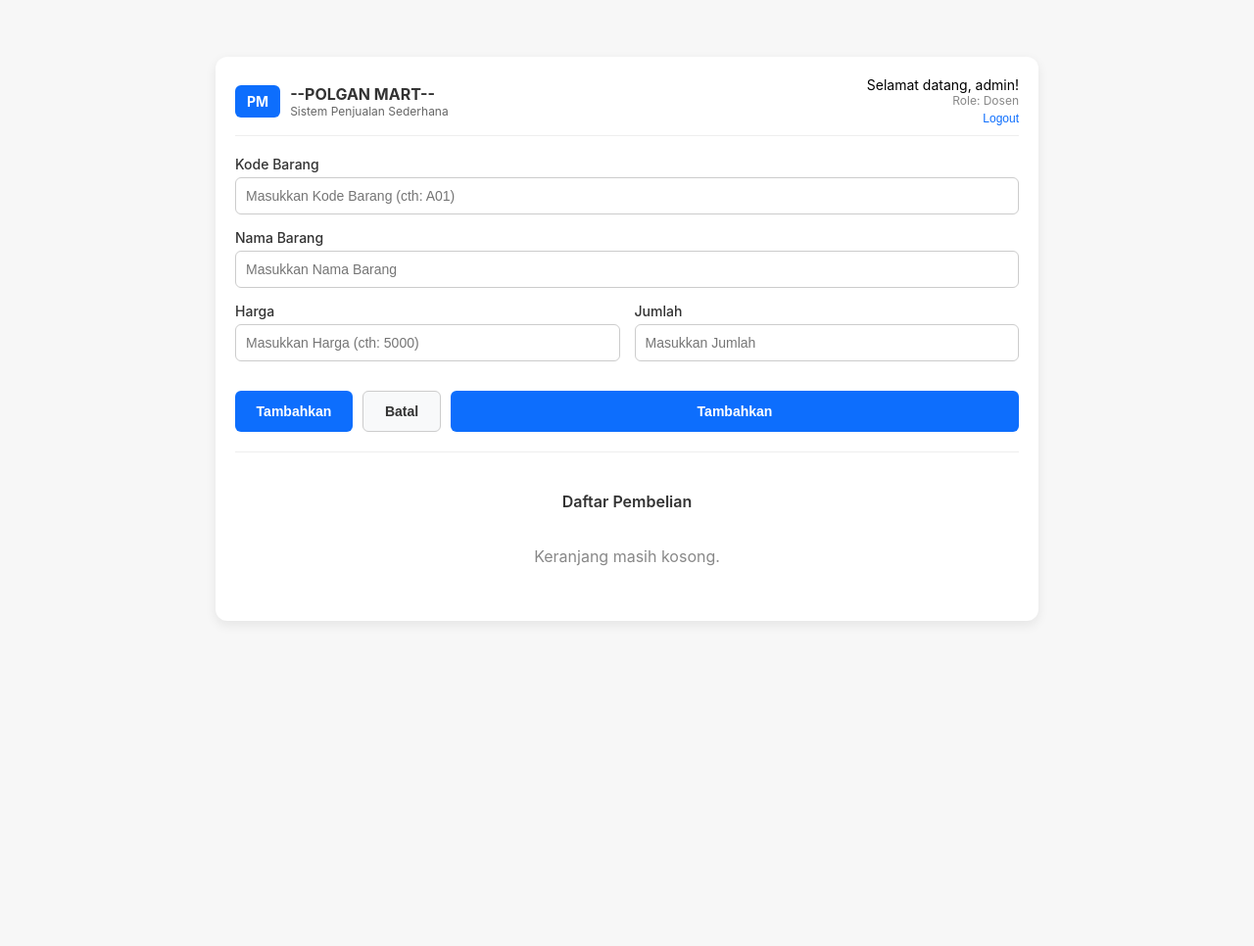
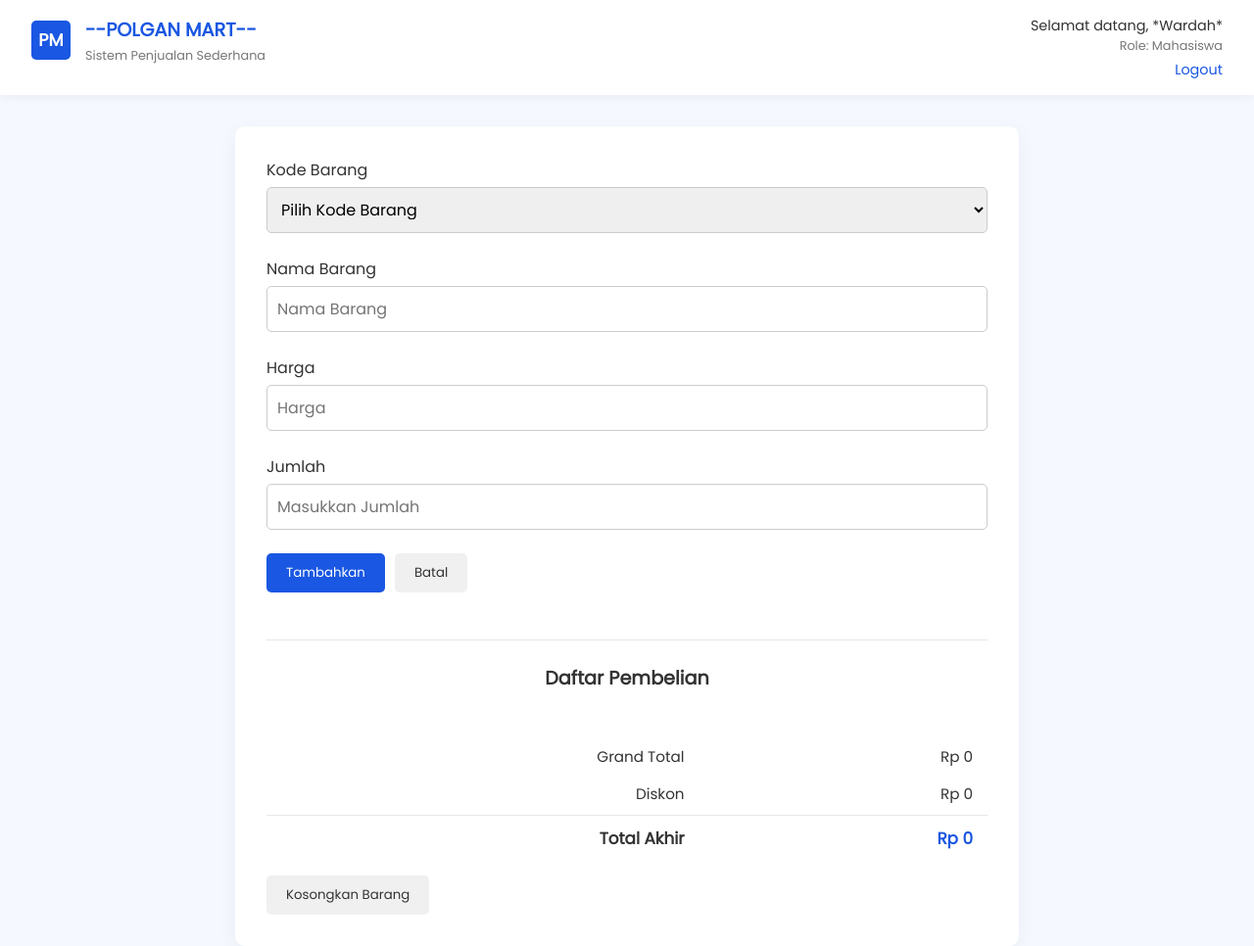
Before and after one commit to Wardah2003/uts_web1_wardahinsanii, a PHP site: page /Dashboard.php in a window 1280 px wide. Shown: the whole page at 98% size. Before the commit the page ends 636 px from the top, so only its background shows below. Run offline with PHP 8.4, Linux system fonts and the light colour scheme.

Commit message:
Kode Barang Select

```diff
--- a/Dashboard.php
+++ b/Dashboard.php
@@ -1,251 +1,424 @@
 <?php
-session_start();
 
-$inputKode = isset($_POST['kode']) ? strtoupper($_POST['kode']) : '';
-$inputNama = isset($_POST['nama']) ? $_POST['nama'] : '';
-$inputHarga = isset($_POST['harga']) ? str_replace('.', '', $_POST['harga']) : ''; // Menghapus format ribuan
-$inputJumlah = isset($_POST['jumlah']) ? intval($_POST['jumlah']) : '';
-$statusMessage = '';
+$barang_list = [
+    ["K001", "Baju", 25000],
+    ["K002", "Celana", 30000],
+    ["K003", "Kaos", 15000],
+    ["K004", "Rok", 45000],
+    ["K005", "Jersey", 100000],
+];
 
-// Tombol Kosongkan Keranjang
-if (isset($_POST['clear'])) {
-    unset($_SESSION['cart']);
+// DATA PEMBELIAN AWAL DIBUAT KOSONG DAN TOTAL DISET KE NOL
+$belanja_awal = [];
+$grandtotal_awal = 0;
+$diskon_awal = 0;
+$total_akhir_awal = 0;
+
+
+// Format angka ke Rupiah
+function format_rupiah($angka) {
+    return "Rp " . number_format($angka, 0, ',', '.');
 }
 
-// Proses Tambah Barang
-if (isset($_POST['tambah'])) {
-    $kode = strtoupper($_POST['kode']);
-    $nama = $_POST['nama'];
-    // Hapus format Rupiah atau titik ribuan untuk perhitungan
-    $harga = intval(str_replace('.', '', $_POST['harga']));
-    $jumlah = intval($_POST['jumlah']);
-
-    // Validasi dasar
-    if (empty($kode) || empty($nama) || empty($harga) || empty($jumlah) || $harga <= 0 || $jumlah <= 0) {
-        $statusMessage = 'Harap isi semua kolom (Kode, Nama, Harga, Jumlah) dengan nilai yang valid.';
-    } else {
-        // Data valid, proses penambahan
-        $subtotal = $harga * $jumlah;
-        $found = false;
-
-        // Cek jika barang sudah ada di keranjang (didasarkan pada kode)
-        if (isset($_SESSION['cart'])) {
-            foreach ($_SESSION['cart'] as $key => $item) {
-                if ($item['kode'] === $kode) {
-                    // Jika kode sama, hanya update jumlah dan subtotal
-                    $_SESSION['cart'][$key]['jumlah'] += $jumlah;
-                    $_SESSION['cart'][$key]['subtotal'] += $subtotal;
-                    $found = true;
-                    break;
-                }
-            }
-        }
-
-        // Jika barang belum ada, tambahkan sebagai item baru
-        if (!$found) {
-            $_SESSION['cart'][] = [
-                "kode" => $kode,
-                "nama" => $nama,
-                "harga" => $harga,
-                "jumlah" => $jumlah,
-                "subtotal" => $subtotal
-            ];
-        }
-
-        // Bersihkan input setelah berhasil
-        $inputKode = '';
-        $inputNama = '';
-        $inputHarga = '';
-        $inputJumlah = '';
-        $statusMessage = 'Barang berhasil ditambahkan ke daftar pembelian.';
-    }
+// Fungsi untuk mendapatkan teks Diskon
+function get_diskon_text($diskon_amount, $grandtotal) {
+    if ($grandtotal == 0 || $diskon_amount == 0) return format_rupiah(0);
+    $persen = round(($diskon_amount / $grandtotal) * 100);
+    return format_rupiah($diskon_amount) . ($persen > 0 ? " (" . $persen . "%)" : "");
 }
 
-// Hitung total, diskon, dan grand total
-$total = 0;
-if (isset($_SESSION['cart'])) {
-    foreach ($_SESSION['cart'] as $item) {
-        $total += $item['subtotal'];
-    }
-}
-
-// Logika Diskon
-$persenDiskon = 0;
-if ($total > 0 && $total < 50000) {
-    $persenDiskon = 5;
-} elseif ($total >= 50000 && $total <= 100000) {
-    $persenDiskon = 10;
-} elseif ($total > 100000) {
-    $persenDiskon = 15;
-}
-
-$diskon = ($persenDiskon / 100) * $total;
-$grandTotal = $total - $diskon;
-
-// Fungsi untuk format rupiah
-function formatRupiah($angka) {
-    return 'Rp ' . number_format($angka, 0, ',', '.');
-}
 ?>
 
+
 <!DOCTYPE html>
-<html lang="id">
+<html lang="en">
 <head>
-    <meta charset="UTF-8">
-    <title>POLGAN MART - Input Manual</title>
+    <meta charset="UTF-8" />
+    <meta name="viewport" content="width=device-width, initial-scale=1.0" />
+    <title>POLGAN MART - Sistem Penjualan Sederhana</title>
+    <link href='https://fonts.googleapis.com/css?family=Poppins' rel='stylesheet'>
     <style>
-        body { font-family: -apple-system, BlinkMacSystemFont, "Segoe UI", Roboto, "Helvetica Neue", Arial, sans-serif; background-color: #f7f7f7; padding: 20px; display: flex; justify-content: center; }
-        .main-container { width: 800px; background: white; padding: 20px; border-radius: 12px; box-shadow: 0 4px 12px rgba(0, 0, 0, 0.08); margin-top: 30px; }
-        .header { display: flex; justify-content: space-between; align-items: center; padding-bottom: 10px; border-bottom: 1px solid #eee; }
-        .header-left { display: flex; align-items: center; }
-        .logo-box { background-color: #0d6efd; color: white; padding: 8px 12px; border-radius: 6px; font-weight: bold; margin-right: 10px; font-size: 14px; }
-        .system-info h1 { font-size: 16px; margin: 0; color: #333; }
-        .system-info p { font-size: 12px; margin: 0; color: #666; }
-        .header-right { text-align: right; font-size: 14px; }
-        .header-right .role { font-size: 12px; color: #888; }
-        .header-right .logout-btn { background: none; border: none; color: #0d6efd; cursor: pointer; padding: 0; margin-top: 4px; font-size: 12px; }
-        .input-area { padding: 20px 0; }
-        .input-group { margin-bottom: 15px; }
-        label { display: block; font-size: 14px; font-weight: 500; color: #333; margin-bottom: 5px; }
-        .input-field { width: 100%; padding: 10px; border: 1px solid #ccc; border-radius: 6px; box-sizing: border-box; font-size: 14px; outline: none; transition: border-color 0.2s; }
-        .input-field:focus { border-color: #0d6efd; }
-        .form-row { display: flex; gap: 15px; }
-        .form-row .input-group { flex: 1; }
-        .button-row { display: flex; gap: 10px; margin-top: 15px; border-bottom: 1px solid #eee; padding-bottom: 20px; }
-        .button-row button { padding: 10px 20px; border-radius: 6px; cursor: pointer; font-weight: 600; font-size: 14px; transition: background-color 0.2s; }
-        .btn-tambahkan-small { background: #0d6efd; color: white; border: none; width: 120px; }
-        .btn-batal { background: #f8f9fa; color: #333; border: 1px solid #ccc; width: 80px; }
-        .btn-tambahkan-large { flex-grow: 1; background: #0d6efd; color: white; border: none; height: 42px; margin: 0; }
-        .purchase-list h3 { text-align: center; font-size: 16px; margin: 20px 0 10px 0; color: #333; font-weight: 600; }
-        .table-list { width: 100%; border-collapse: collapse; font-size: 14px; color: #333; }
-        .table-list th, .table-list td { padding: 10px 15px; text-align: left; }
-        .table-list th { font-weight: 600; color: #555; border-bottom: 1px solid #ddd; }
-        .table-list td { border-bottom: 1px solid #eee; }
-        .table-list tr:last-child td { border-bottom: none; }
-        .summary-area { margin-top: 20px; padding-top: 15px; }
-        .summary-row { display: flex; justify-content: flex-end; padding: 5px 0; font-size: 14px; border-bottom: 1px solid #f0f0f0; }
-        .summary-row .label { width: 150px; font-weight: 500; color: #555; text-align: right; padding-right: 15px; }
-        .summary-row .value { width: 120px; text-align: right; font-weight: 500; }
-        .summary-total { font-size: 16px; font-weight: bold; color: #0d6efd; }
-        .summary-diskon .value { color: #dc3545; }
-        .summary-total-bayar { border-top: 1px solid #ccc; margin-top: 10px; padding-top: 10px; }
-        .footer-action { padding-top: 15px; }
-        .btn-kosongkan { background: #f8f9fa; color: #333; border: 1px solid #ccc; padding: 8px 15px; border-radius: 6px; cursor: pointer; font-size: 13px; width: auto; margin: 0; }
+        /* --- CSS (Sama seperti sebelumnya) --- */
+        * {
+            box-sizing: border-box;
+            font-family: 'Poppins', sans-serif;
+            margin: 0;
+            padding: 0;
+        }
+        body {
+            background: #f5f8ff;
+            color: #333;
+            padding: 0;
+        }
+        .navbar {
+            display: flex;
+            justify-content: space-between;
+            align-items: flex-start;
+            background: #fff;
+            padding: 1rem 2rem;
+            box-shadow: 0 2px 10px rgba(0,0,0,0.05);
+            margin-bottom: 2rem;
+        }
+        .left-section {
+            display: flex;
+            align-items: center;
+            gap: 15px;
+        }
+        .logo {
+            background: #1a57e2;
+            color: white;
+            font-weight: 600;
+            border-radius: 5px;
+            width: 40px;
+            height: 40px;
+            display: flex;
+            justify-content: center;
+            align-items: center;
+            font-size: 1.1rem;
+        }
+        .title h2 {
+            font-size: 1.2rem;
+            color: #1a57e2;
+            margin-bottom: 3px;
+        }
+        .title p {
+            font-size: 0.8rem;
+            color: #777;
+        }
+        .right-section {
+            text-align: right;
+            line-height: 1.4;
+        }
+        .right-section p {
+            font-size: 0.9rem;
+            color: #333;
+        }
+        .right-section .role {
+            font-size: 0.8rem;
+            color: #777;
+        }
+        .right-section a {
+            display: block;
+            margin-top: 5px;
+            font-size: 0.9rem;
+            color: #1a57e2;
+            text-decoration: none;
+        }
+        .content {
+            background: #fff;
+            margin: 0 auto;
+            padding: 2rem;
+            width: 90%;
+            max-width: 800px;
+            border-radius: 10px;
+            box-shadow: 0 5px 20px rgba(0,0,0,0.05);
+        }
+        .form-group {
+            margin-bottom: 1.5rem;
+        }
+        .form-group label {
+            display: block;
+            font-weight: 500;
+            margin-bottom: 5px;
+        }
+        .form-group input {
+            width: 100%;
+            padding: 10px;
+            border: 1px solid #ccc;
+            border-radius: 5px;
+            font-size: 1rem;
+        }
+        .form-group input[type="number"] {
+            -moz-appearance: textfield;
+            appearance: textfield;
+        }
+        .actions {
+            display: flex;
+            gap: 10px;
+            margin-top: 20px;
+            margin-bottom: 3rem;
+        }
+        .btn {
+            padding: 10px 20px;
+            border: none;
+            border-radius: 5px;
+            cursor: pointer;
+            font-weight: 500;
+        }
+        .btn-primary {
+            background-color: #1a57e2;
+            color: white;
+        }
+        .btn-secondary {
+            background-color: #f0f0f0;
+            color: #333;
+        }
+        h3.list-title {
+            text-align: center;
+            margin-bottom: 1.5rem;
+            font-size: 1.2rem;
+            font-weight: 600;
+            padding-top: 1.5rem;
+            border-top: 1px solid #e6e6e6;
+        }
+        table {
+            width: 100%;
+            border-collapse: collapse;
+            margin-top: 1rem;
+        }
+        th, td {
+            padding: 10px 15px;
+            text-align: left;
+            font-size: 0.95rem;
+        }
+        thead tr {
+            border-bottom: 1px solid #e6e6e6;
+        }
+        th {
+            font-weight: 600;
+            color: #777;
+        }
+        tbody tr:last-child td {
+            border-bottom: none;
+        }
+        .table-summary td {
+            border-top: none !important;
+            border-bottom: none !important;
+            font-weight: 400;
+        }
+        .table-summary tr:nth-child(2) td,
+        .table-summary tr:nth-child(3) td {
+            padding-top: 5px;
+        }
+        .table-summary tr:last-child td {
+            font-weight: 600;
+            font-size: 1.05rem;
+            border-top: 1px solid #e6e6e6 !important;
+            padding-top: 10px;
+        }
+        .summary-label {
+            text-align: right;
+            font-weight: 600;
+            width: 60%;
+        }
+        .summary-value {
+            text-align: right;
+            font-weight: 500;
+            width: 40%;
+        }
+        .total-pay-value {
+            color: #1a57e2;
+        }
+        .empty-cart-btn {
+            background-color: transparent;
+            color: #777;
+            font-size: 0.9rem;
+            text-align: left;
+            margin-top: 15px;
+            padding-left: 0;
+            text-decoration: none;
+        }
     </style>
 </head>
 <body>
-
-<div class="main-container">
-
-    <div class="header">
-        <div class="header-left">
-            <div class="logo-box">PM</div>
-            <div class="system-info">
-                <h1>--POLGAN MART--</h1>
+    <header class="navbar">
+        <div class="left-section">
+            <div class="logo">PM</div>
+            <div class="title">
+                <h2>--POLGAN MART--</h2>
                 <p>Sistem Penjualan Sederhana</p>
             </div>
         </div>
-        <div class="header-right">
-            <span>Selamat datang, admin!</span>
-            <div class="role">Role: Dosen</div>
-            <button class="logout-btn">Logout</button>
+        <div class="right-section">
+            <p>Selamat datang, *Wardah*<br>
+            <span class="role">Role: Mahasiswa</span></p>
+            <a href="logout.php">Logout</a>
         </div>
-    </div>
+    </header>
 
-    <div class="input-area">
-        <form method="post">
-
-            <?php if ($statusMessage): ?>
-                <p style="color: <?= (strpos($statusMessage, 'berhasil') !== false) ? 'green' : 'red' ?>; font-weight: bold;"><?= $statusMessage ?></p>
-            <?php endif; ?>
-
-            <div class="input-group">
-                <label>Kode Barang</label>
-                <input type="text" name="kode" class="input-field" placeholder="Masukkan Kode Barang (cth: A01)"
-                       required value="<?= htmlspecialchars($inputKode) ?>">
+    <main class="content">
+        <div class="input-form">
+            <div class="form-group">
+                <label for="kode_barang">Kode Barang</label>
+                <select id="kode_barang" class="form-control" style="width: 100%; padding: 10px; border: 1px solid #ccc; border-radius: 5px; font-size: 1rem;">
+                    <option value="">Pilih Kode Barang</option>
+                    <?php foreach ($barang_list as $barang): ?>
+                        <option
+                            value="<?= $barang[0]; ?>"
+                            data-nama="<?= $barang[1]; ?>"
+                            data-harga="<?= $barang[2]; ?>"
+                        >
+                            <?= $barang[0] . " - " . $barang[1]; ?>
+                        </option>
+                    <?php endforeach; ?>
+                </select>
             </div>
-
-            <div class="input-group">
-                <label>Nama Barang</label>
-                <input type="text" name="nama" class="input-field" placeholder="Masukkan Nama Barang"
-                       required value="<?= htmlspecialchars($inputNama) ?>">
+            <div class="form-group">
+                <label for="nama_barang">Nama Barang</label>
+                <input type="text" id="nama_barang" placeholder="Nama Barang" readonly>
             </div>
-
-            <div class="form-row">
-                <div class="input-group">
-                    <label>Harga</label>
-                    <input type="text" name="harga" class="input-field" placeholder="Masukkan Harga (cth: 5000)"
-                           required value="<?= htmlspecialchars($inputHarga) ?>">
-                </div>
-                <div class="input-group">
-                    <label>Jumlah</label>
-                    <input type="number" name="jumlah" class="input-field" min="1" placeholder="Masukkan Jumlah"
-                           required value="<?= htmlspecialchars($inputJumlah) ?>">
-                </div>
+            <div class="form-group">
+                <label for="harga">Harga</label>
+                <input type="number" id="harga" placeholder="Harga" step="1000" min="0" readonly>
             </div>
-
-            <div class="button-row">
-                <button class="btn-tambahkan-small" name="tambah">Tambahkan</button>
-                <button type="button" class="btn-batal" onclick="window.location.href=window.location.href">Batal</button>
-                <button type="button" class="btn-tambahkan-large" disabled>Tambahkan</button>
+            <div class="form-group">
+                <label for="jumlah">Jumlah</label>
+                <input type="number" id="jumlah" placeholder="Masukkan Jumlah" min="1">
             </div>
-        </form>
-    </div>
-
-    <div class="purchase-list">
-        <h3>Daftar Pembelian</h3>
-
-        <?php if (!empty($_SESSION['cart'])): ?>
-        <table class="table-list">
-            <thead>
-                <tr>
-                    <th>Kode</th>
-                    <th>Nama Barang</th>
-                    <th>Harga</th>
-                    <th>Jumlah</th>
-                    <th style="text-align:right;">Total</th>
-                </tr>
-            </thead>
-            <tbody>
-                <?php foreach ($_SESSION['cart'] as $item): ?>
-                <tr>
-                    <td><?= htmlspecialchars($item['kode']) ?></td>
-                    <td><?= htmlspecialchars($item['nama']) ?></td>
-                    <td><?= formatRupiah($item['harga']) ?></td>
-                    <td><?= $item['jumlah'] ?></td>
-                    <td style="text-align:right;"><?= formatRupiah($item['subtotal']) ?></td>
-                </tr>
-                <?php endforeach; ?>
-            </tbody>
-        </table>
-
-        <div class="summary-area">
-            <div class="summary-row">
-                <div class="label">Total Belanja</div>
-                <div class="value"><?= formatRupiah($total) ?></div>
-            </div>
-            <div class="summary-row summary-diskon">
-                <div class="label">Diskon</div>
-                <div class="value"><?= formatRupiah($diskon) ?> (<?= $persenDiskon ?>%)</div>
-            </div>
-            <div class="summary-row summary-total-bayar summary-total">
-                <div class="label">Total Bayar</div>
-                <div class="value"><?= formatRupiah($grandTotal) ?></div>
+            <div class="actions">
+                <button class="btn btn-primary" id="btn-tambah">Tambahkan</button>
+                <button class="btn btn-secondary" id="btn-batal">Batal</button>
             </div>
         </div>
 
-        <div class="footer-action">
-            <form method="post" style="display:inline-block;">
-                <button class="btn-kosongkan" name="clear">Kosongkan Keranjang</button>
-            </form>
-        </div>
+        <h3 class="list-title">Daftar Pembelian</h3>
+        <table>
+           </thead>
+<tbody id="keranjang"></tbody>
+</table>
 
-        <?php else: ?>
-        <p style="text-align:center; padding:20px; color:#888;">Keranjang masih kosong.</p>
-        <?php endif; ?>
+<!-- TABEL TOTAL PEMBAYARAN -->
+<table class="table-summary" style="margin-top: 20px;">
+    <tr>
+        <td class="summary-label">Grand Total</td>
+        <td class="summary-value" id="grandtotal">Rp 0</td>
+    </tr>
+    <tr>
+        <td class="summary-label">Diskon</td>
+        <td class="summary-value" id="diskon">Rp 0</td>
+    </tr>
+    <tr>
+        <td class="summary-label">Total Akhir</td>
+        <td class="summary-value total-pay-value" id="totalakhir">Rp 0</td>
+    </tr>
+</table>
 
-    </div>
+<button class="btn btn-secondary" id="btn-kosongkan" style="margin-top:15px;">
+    Kosongkan Barang
+</button>
 
-</div>
+        </main>
+
+  <script>
+document.addEventListener('DOMContentLoaded', function() {
+
+    const kodeInput = document.getElementById('kode_barang');
+    const namaInput = document.getElementById('nama_barang');
+    const hargaInput = document.getElementById('harga');
+    const jumlahInput = document.getElementById('jumlah');
+    const btnTambah = document.getElementById('btn-tambah');
+    const btnBatal = document.getElementById('btn-batal');
+
+    const keranjangBody = document.getElementById('keranjang');
+    const grandtotalEl = document.getElementById('grandtotal');
+    const diskonEl = document.getElementById('diskon');
+    const totalakhirEl = document.getElementById('totalakhir');
+
+    // FUNGSI FORMAT RUPIAH
+    function rupiah(x) {
+        return "Rp " + Number(x).toLocaleString("id-ID");
+    }
+
+    // AUTOFILL NAMA & HARGA
+    kodeInput.addEventListener('change', function() {
+
+        const selectedOption = kodeInput.options[kodeInput.selectedIndex];
+
+        if (selectedOption.value === "") {
+            namaInput.value = "";
+            hargaInput.value = "";
+            jumlahInput.value = "";
+            return;
+        }
+
+        const nama = selectedOption.getAttribute('data-nama');
+        const harga = selectedOption.getAttribute('data-harga');
+
+        namaInput.value = nama;
+        hargaInput.value = harga;
+        jumlahInput.focus();
+    });
+
+    // CLEAR INPUT
+    btnBatal.addEventListener('click', function() {
+        kodeInput.value = "";
+        namaInput.value = "";
+        hargaInput.value = "";
+        jumlahInput.value = "";
+    });
+
+    // TAMBAHKAN KE KERANJANG
+    btnTambah.addEventListener('click', function() {
+
+        const kode = kodeInput.value;
+        const nama = namaInput.value;
+        const harga = Number(hargaInput.value);
+        const jumlah = Number(jumlahInput.value);
+
+        if (!kode || !jumlah) {
+            alert("Silakan pilih barang dan masukkan jumlah!");
+            return;
+        }
+
+        const total = harga * jumlah;
+
+        // Tambahkan baris baru ke tabel
+        const row = `
+            <tr>
+                <td>${kode}</td>
+                <td>${nama}</td>
+                <td>${rupiah(harga)}</td>
+                <td>${jumlah}</td>
+                <td>${rupiah(total)}</td>
+            </tr>
+        `;
+
+        keranjangBody.innerHTML += row;
+
+        hitungTotal();
+
+        // Clear form
+        btnBatal.click();
+    });
+
+    // HITUNG TOTAL PEMBELIAN
+    function hitungTotal() {
+        let grandtotal = 0;
+
+        document.querySelectorAll("#keranjang tr").forEach(tr => {
+            const totalText = tr.children[4].innerText.replace(/Rp|\.|\s/g, "");
+            grandtotal += Number(totalText);
+        });
+
+        let diskon = 0;
+        if (grandtotal >= 100000) {
+            diskon = grandtotal * 0.10;
+        } else if (grandtotal >= 50000) {
+            diskon = grandtotal * 0.05;
+        }
+
+        const totalakhir = grandtotal - diskon;
+
+        grandtotalEl.innerText = rupiah(grandtotal);
+        diskonEl.innerText = rupiah(diskon);
+        totalakhirEl.innerText = rupiah(totalakhir);
+    }
+
+    // KOSONGKAN KERANJANG
+    const btnKosongkan = document.getElementById('btn-kosongkan');
+
+    btnKosongkan.addEventListener('click', function() {
+        keranjangBody.innerHTML = "";
+        grandtotalEl.innerText = rupiah(0);
+        diskonEl.innerText = rupiah(0);
+        totalakhirEl.innerText = rupiah(0);
+        btnBatal.click();
+    });
+
+});
+</script>
+
+
+
 </body>
 </html>
```
Also changed, not shown: Login.php (+73 -9 lines).
